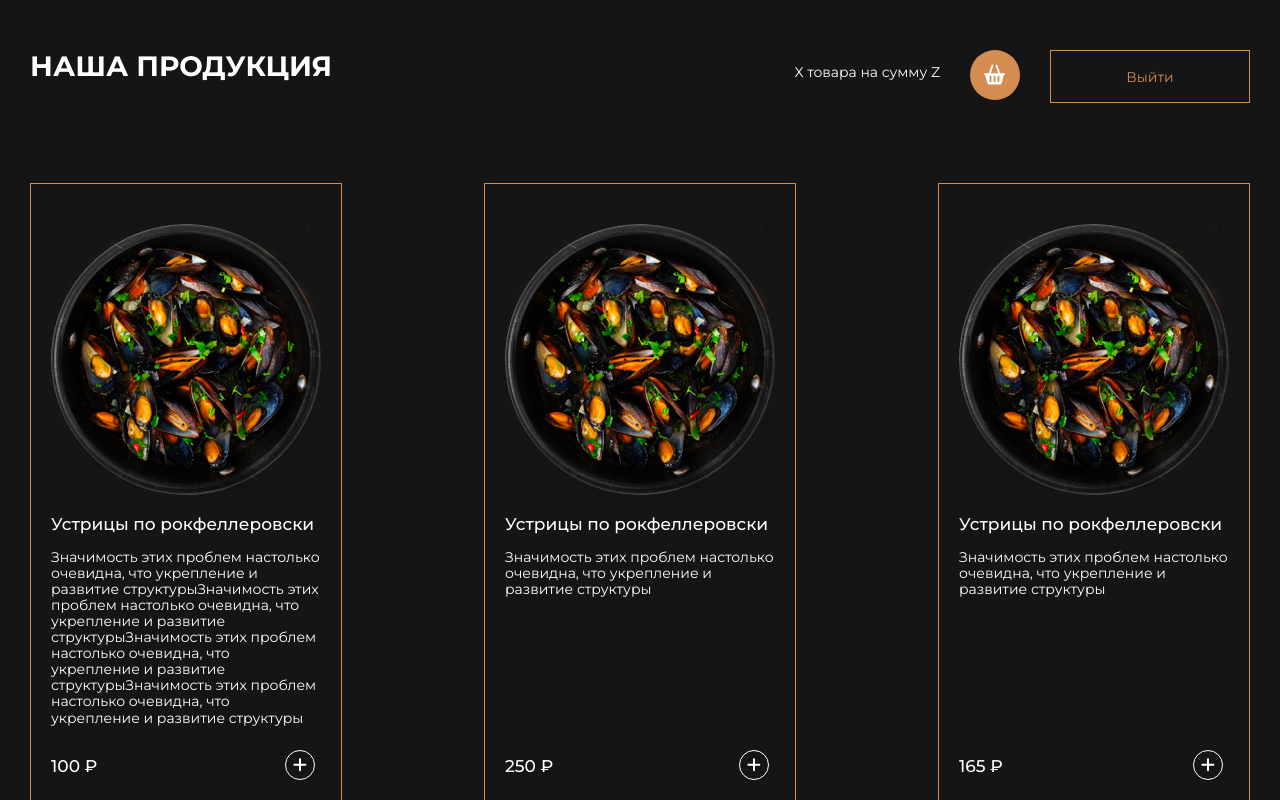
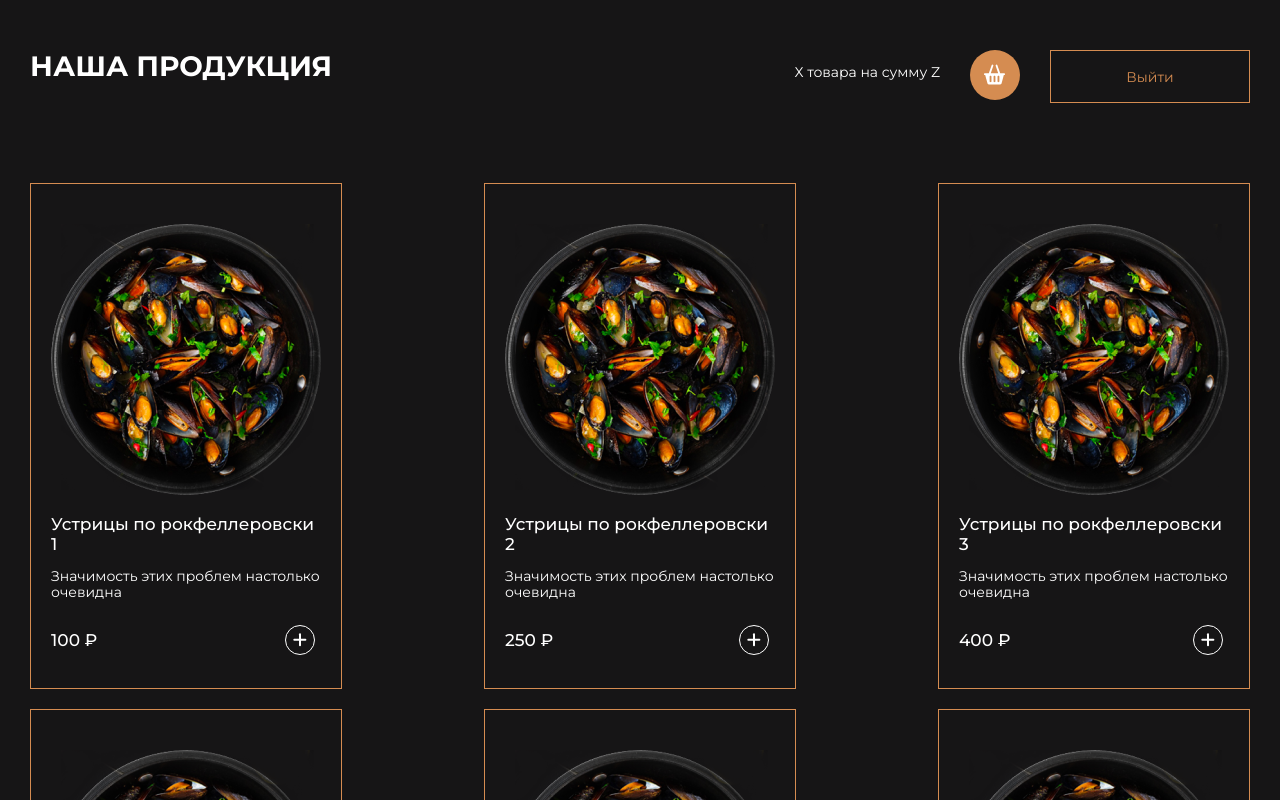
Before and after one commit to AlexAven/food-delivery, a React (Vite) app: page / in a window 1280 px wide. Shown: the top 800 px of the page. Built offline with nearby package versions, Linux system fonts and the light colour scheme.

Commit message:
slice updated

```diff
--- a/src/app/App.jsx
+++ b/src/app/App.jsx
@@ -2,6 +2,55 @@ import { Routes, Route } from 'react-router-dom';
 
 import Main from '../layout/Main/Main.jsx';
 import Card from '../components/Card/Card.jsx';
+
+// data вместо стейта
+const data = {
+  entity: {
+    1: {
+      id: 1,
+      title: 'Устрицы по рокфеллеровски 1',
+      description: 'Значимость этих проблем настолько очевидна',
+      price: 100,
+      photo: './src/assets/images/1.png',
+    },
+    2: {
+      id: 2,
+      title: 'Устрицы по рокфеллеровски 2',
+      description: 'Значимость этих проблем настолько очевидна',
+      price: 250,
+      photo: './src/assets/images/1.png',
+    },
+    3: {
+      id: 3,
+      title: 'Устрицы по рокфеллеровски 3',
+      description: 'Значимость этих проблем настолько очевидна',
+      price: 400,
+      photo: './src/assets/images/1.png',
+    },
+    4: {
+      id: 4,
+      title: 'Устрицы по рокфеллеровски 4',
+      description: 'Значимость этих проблем настолько очевидна',
+      price: 467,
+      photo: './src/assets/images/1.png',
+    },
+    5: {
+      id: 5,
+      title: 'Устрицы по рокфеллеровски 5',
+      description: 'Значимость этих проблем настолько очевидна',
+      price: 320,
+      photo: './src/assets/images/1.png',
+    },
+    6: {
+      id: 6,
+      title: 'Устрицы по рокфеллеровски 6',
+      description: 'Значимость этих проблем настолько очевидна',
+      price: 9340,
+      photo: './src/assets/images/1.png',
+    },
+  },
+  ids: [1, 2, 3, 4, 5, 6],
+};
 
 const App = () => {
   return (
@@ -11,7 +60,31 @@ const App = () => {
           path="/"
           element={
             <Main>
+              {data.ids.map((element) => {
+                const { id, title, description, price, photo } = data.entity[element];
+
+                return (
                   <Card
+                    key={id}
+                    id={id}
+                    title={title}
+                    description={description}
+                    price={price}
+                    photo={photo}
+                  />
+                );
+              })}
+            </Main>
+          }
+        />
+      </Routes>
+    </>
+  );
+};
+
+export default App;
+
+/* <Card
       key={1}
       price={100}
       title="Устрицы по рокфеллеровски"
@@ -52,13 +125,4 @@ const App = () => {
       title="Креветки по-королевски в лимонном соке"
       description="Значимость этих проблем настолько очевидна, что укрепление и развитие структуры обеспечивает широкому кругу"
       photo="./src/assets/images/1.png"
-              />
-            </Main>
-          }
-        />
-      </Routes>
-    </>
-  );
-};
-
-export default App;
+    /> */
--- a/src/components/Card/Card.jsx
+++ b/src/components/Card/Card.jsx
@@ -1,6 +1,13 @@
+import { useDispatch } from 'react-redux';
+
 import AddButton from '../../assets/images/add-btn.svg?react';
+import { addToCart } from '../../features/cartSlice';
 
-const Card = ({ photo, title, description, price }) => {
+const Card = (props) => {
+  const { photo, title, description, price } = props;
+  const dispatch = useDispatch();
+  const handleAddToCart = () => dispatch(addToCart(props));
+
   return (
     <article className="card">
       <img src={photo} alt="dish-photo" className="card__photo" />
@@ -9,7 +16,7 @@ const Card = ({ photo, title, description, price }) => {
       <div className="wrapper">
         <p className="card__price">{price} ₽</p>
         <button className="card__addToCart">
-          <AddButton />
+          <AddButton onClick={handleAddToCart} />
         </button>
       </div>
     </article>
--- a/src/components/Header/Header.jsx
+++ b/src/components/Header/Header.jsx
@@ -1,4 +1,8 @@
+import { useSelector } from 'react-redux';
+
 const Header = ({ title }) => {
+  const counting = useSelector((state) => state.cart);
+  console.log('counting', counting);
   return (
     <header className="header">
       <h2 className="header__title">{title}</h2>
--- a/src/features/cartSlice.js
+++ b/src/features/cartSlice.js
@@ -17,8 +17,8 @@ const cartSlice = createSlice({
       if (state.entities[itemId]) {
         state.entities[itemId].qty += 1;
       } else {
-        state.entities[itemId] = payload;
-        state.entities[itemId].qty = 1;
+        state.entities[itemId] = { ...payload, qty: 1 };
+        // state.entities[itemId].qty = 1;
         state.ids.push(itemId);
       }
 
```
Lines whose indentation alone changed are shown as unchanged.
